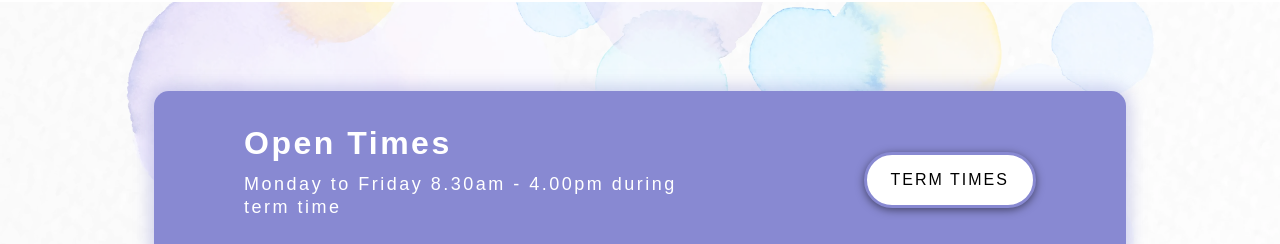
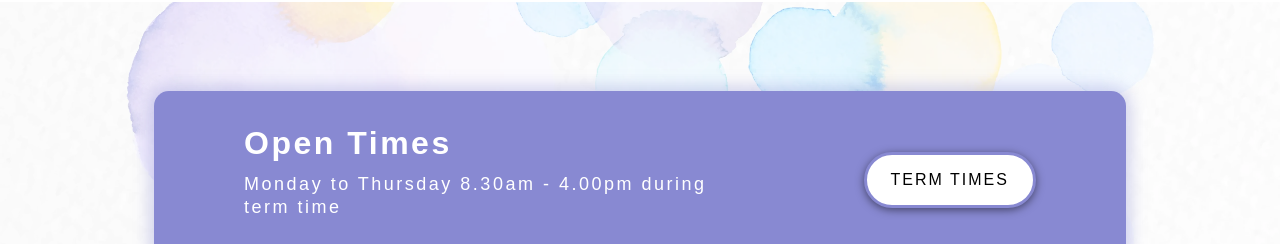
Before and after one commit to curveservices/little-learners, a React (Vite) app: page / in a window 1280 px wide. Shown: the part 4308-4552 px from the top of the page. Built offline with nearby package versions, Linux system fonts and the light colour scheme.

Commit message:
fix: update application link and correct operating hours in CallToAction component

```diff
--- a/src/pages/home/index.jsx
+++ b/src/pages/home/index.jsx
@@ -66,7 +66,7 @@ const Home = () => {
               <Button
                 isInternal={false}
                 download={true}
-                link="/Application_to_Join_April_2018.doc"
+                link="/Application_to_join.doc"
                 text="Apply to Join"
               />
             </div>
@@ -170,7 +170,7 @@ const Home = () => {
 
         <CallToAction
           title="Open Times"
-          p1="Monday to Friday 8.30am - 4.00pm during term time"
+          p1="Monday to Thursday 8.30am - 4.00pm during term time"
           text1="Term Times"
           link1="https://lewisham.gov.uk/myservices/education/schools/term-dates/term-dates-25-26"
         />
```
